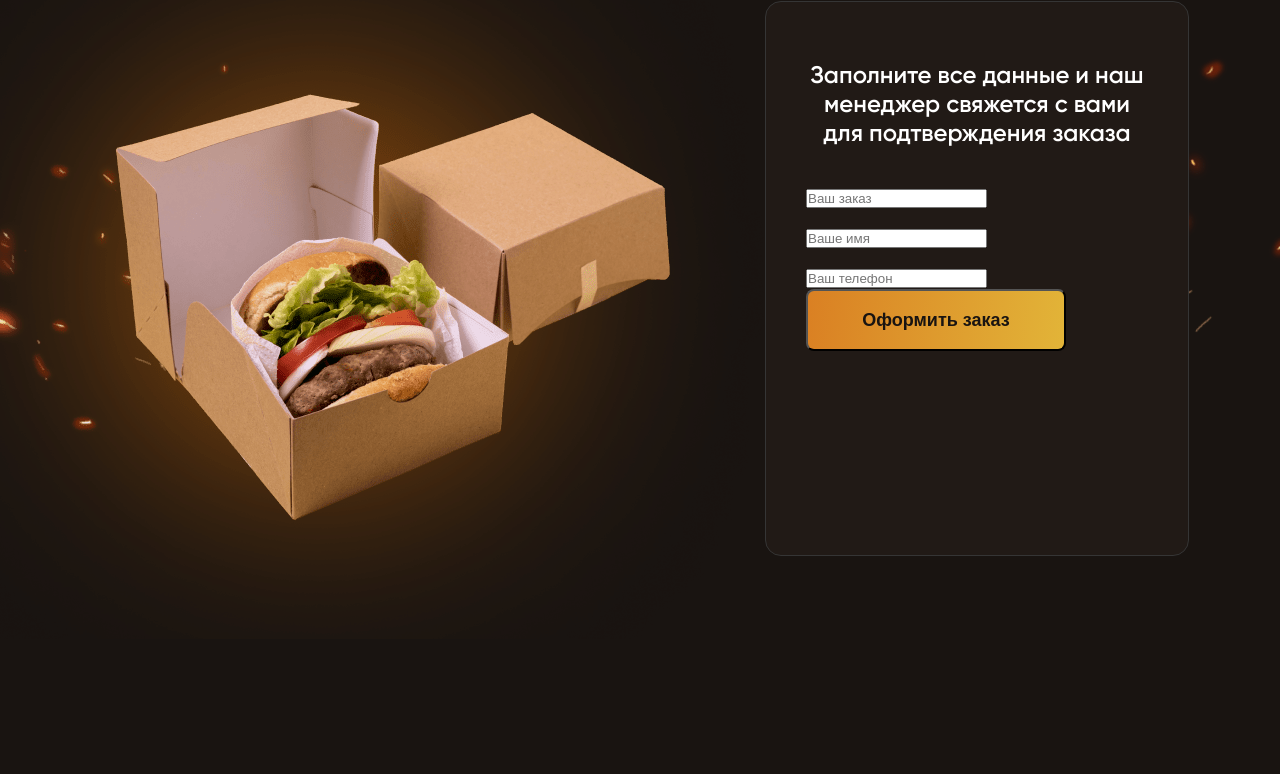
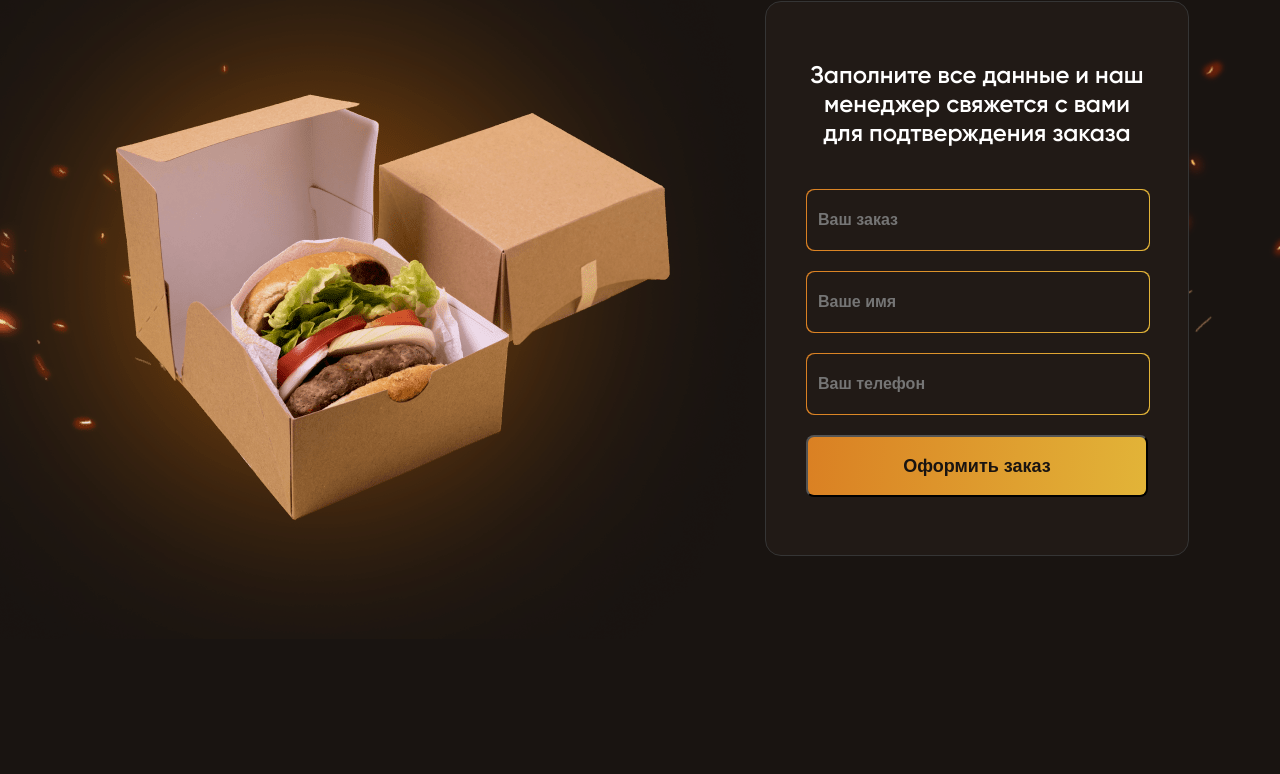
Before and after one commit to Rev4ik204/burger_cafe, a plain HTML site: page index.html in a window 1280 px wide. Shown: the part 3298-4072 px from the top of the page. Drawn offline with Linux system fonts and the light colour scheme.

Commit message:
Update style.css

```diff
--- a/style.css
+++ b/style.css
@@ -348,12 +348,43 @@ body {
   display: flex;
   flex-direction: column;
   gap: 20px;
+  margin-bottom: 20px;
 }
 .order-form-input {
+  box-sizing: border-box;
+  display: flex;
+  width: 344px;
+  height: 62px;
+  align-items: center;
+  justify-content: center;
+  gap: 167px;
+  border-radius: 8px;
+  background: linear-gradient(95.61deg, #da8023 0%, #e2b438 100%);
 }
+.order-form-input input {
+  color: #ffffff;
+  padding: 16px 10px;
+  width: 342px;
+  height: 60px;
+  font-style: normal;
+  font-weight: 600;
+  font-size: 16px;
+  line-height: 140%;
+  background: #211a16;
+  box-sizing: border-box;
+  outline: none;
+  border-radius: 8px;
+  border: 1px solid transparent;
+}
+
+.order-form-input input {
+  color: #757575;
+}
+
 .button {
 }
 .order-button {
+  width: 100%;
 }
 /* -------FOOTER--------- */
 .footer {
```
